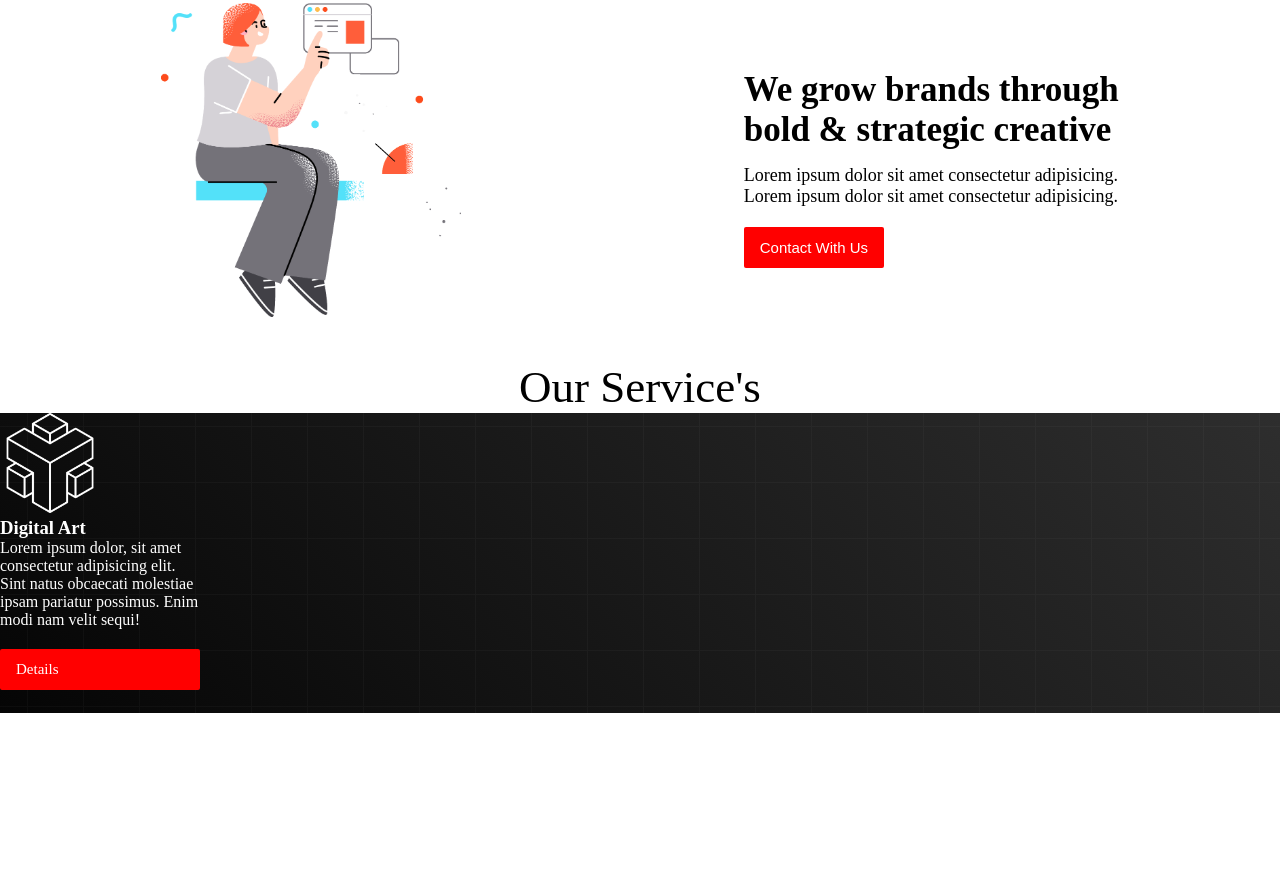
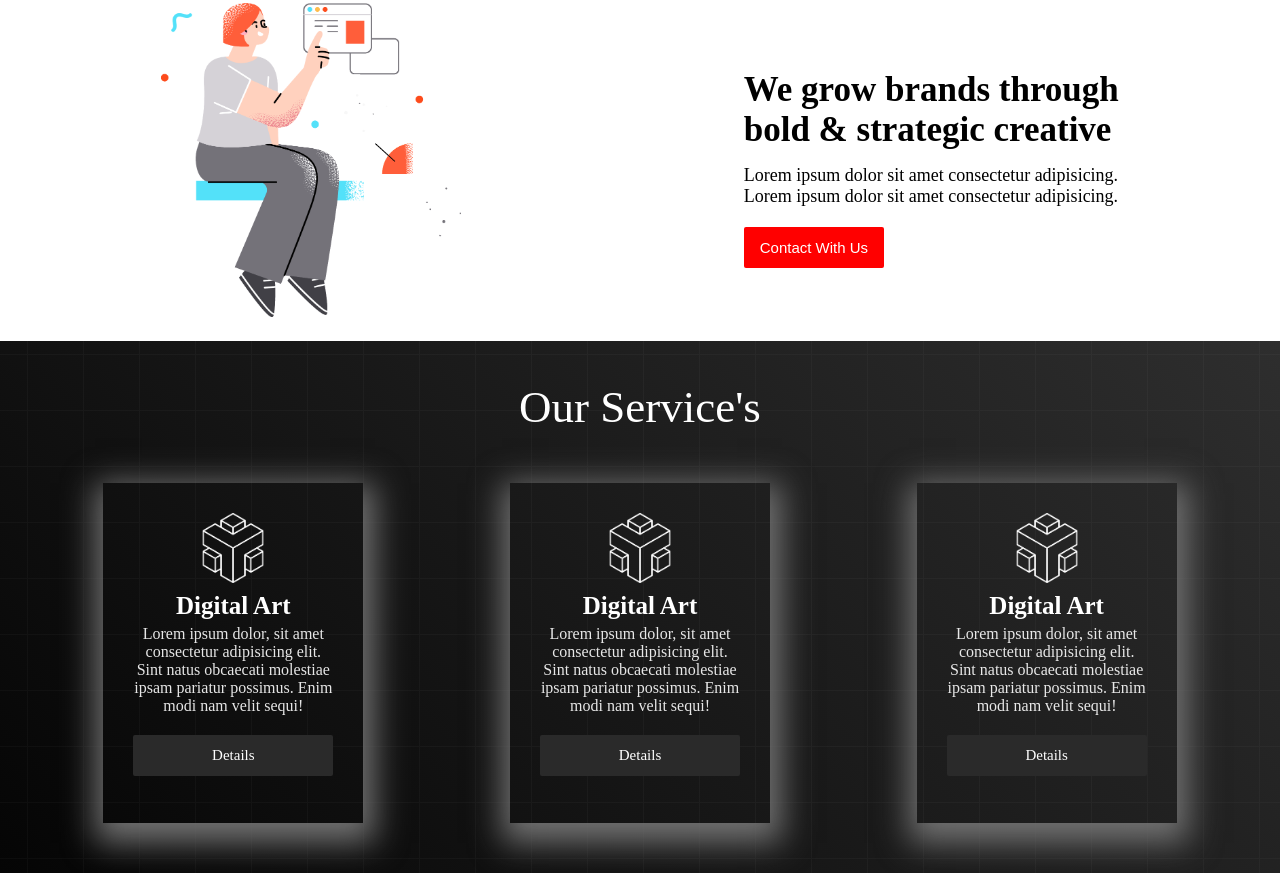
Before and after one commit to sakibhossain22/first-site, a plain HTML site: page index.html in a window 1280 px wide. Shown: the part 953-1826 px from the top of the page. Before the commit the page ends 1666 px from the top, so only its background shows below. Drawn offline with Linux system fonts and the light colour scheme.

Commit message:
service section added

```diff
--- a/index.html
+++ b/index.html
@@ -52,15 +52,29 @@
             </div>
         </section>
         <section>
-            <div class="about-header">Our Service's</div>
             <div class="service-container">
-                <div class="box">
-                    <img class="box-img" src="icon/0.png" alt="">
-                    <h3>Digital Art</h3>
-                    <p>Lorem ipsum dolor, sit amet consectetur adipisicing elit. Sint natus obcaecati molestiae ipsam pariatur possimus. Enim modi nam velit sequi!</p>
-                    <div class="btn details-btn">Details</div>
+                <div class="about-header">Our Service's</div>
+                <div class="box-container">
+                    <div class="box">
+                        <img class="box-img" src="icon/0.png" alt="">
+                        <h3 class="service-header">Digital Art</h3>
+                        <p class="service-des">Lorem ipsum dolor, sit amet consectetur adipisicing elit. Sint natus obcaecati molestiae ipsam pariatur possimus. Enim modi nam velit sequi!</p>                    <div class="btn details-btn">Details</div>
+                    </div>
+                    <div class="box">
+                        <img class="box-img" src="icon/0.png" alt="">
+                        <h3 class="service-header">Digital Art</h3>
+                        <p class="service-des">Lorem ipsum dolor, sit amet consectetur adipisicing elit. Sint natus obcaecati molestiae ipsam pariatur possimus. Enim modi nam velit sequi!</p>                    <div class="btn details-btn">Details</div>
+                    </div>
+                    <div class="box">
+                        <img class="box-img" src="icon/0.png" alt="">
+                        <h3 class="service-header">Digital Art</h3>
+                        <p class="service-des">Lorem ipsum dolor, sit amet consectetur adipisicing elit. Sint natus obcaecati molestiae ipsam pariatur possimus. Enim modi nam velit sequi!</p>                    <div class="btn details-btn">Details</div>
+                    </div>
                 </div>
             </div>
+        </section>
+        <section>
+
         </section>
     </main>
     <footer>
--- a/style.css
+++ b/style.css
@@ -55,6 +55,7 @@
     color: white;
     font-size: 15px;
     border-radius: 2px;
+    cursor: pointer;
 }
 .about-us-container {
     display: flex;
@@ -83,13 +84,44 @@
 .service-container {
     background-image: url(./images/background.png),linear-gradient(45deg, rgb(5, 5, 5), #2e2e2e);
     color: white;
+    text-align: center;
+    padding: 20px 0;
 }
 .box {
     width: 200px;
-    height: 300px;
+    height: 280px;
+    padding: 30px;
+    margin-top: 20px;
+    box-shadow: 2px 10px 30px 10px rgb(113, 113, 113);
 
 
 }
 .box-img {
-    width: 100px;
+    width: 70px;
 }
+.service-header {
+    font-size: 25px;
+    margin: 5px 0;
+
+}
+.service-des {
+    color: rgba(255, 255, 255, 0.897);
+}
+.details-btn {
+    background-color: rgb(42, 42, 42);
+}
+.btn:hover {
+    background-color: rgba(0, 14, 0, 0.679);
+    border: 1px solid yellow;
+    transition: all 0.5s ease-out;
+}
+.serv-head {
+    background-color: linear-gradient(45deg, rgb(5, 5, 5), #2e2e2e);
+    color: white;
+}
+.box-container {
+    display: flex;
+    justify-content: space-around;
+    align-items: center;
+    padding: 30px;
+}
```
